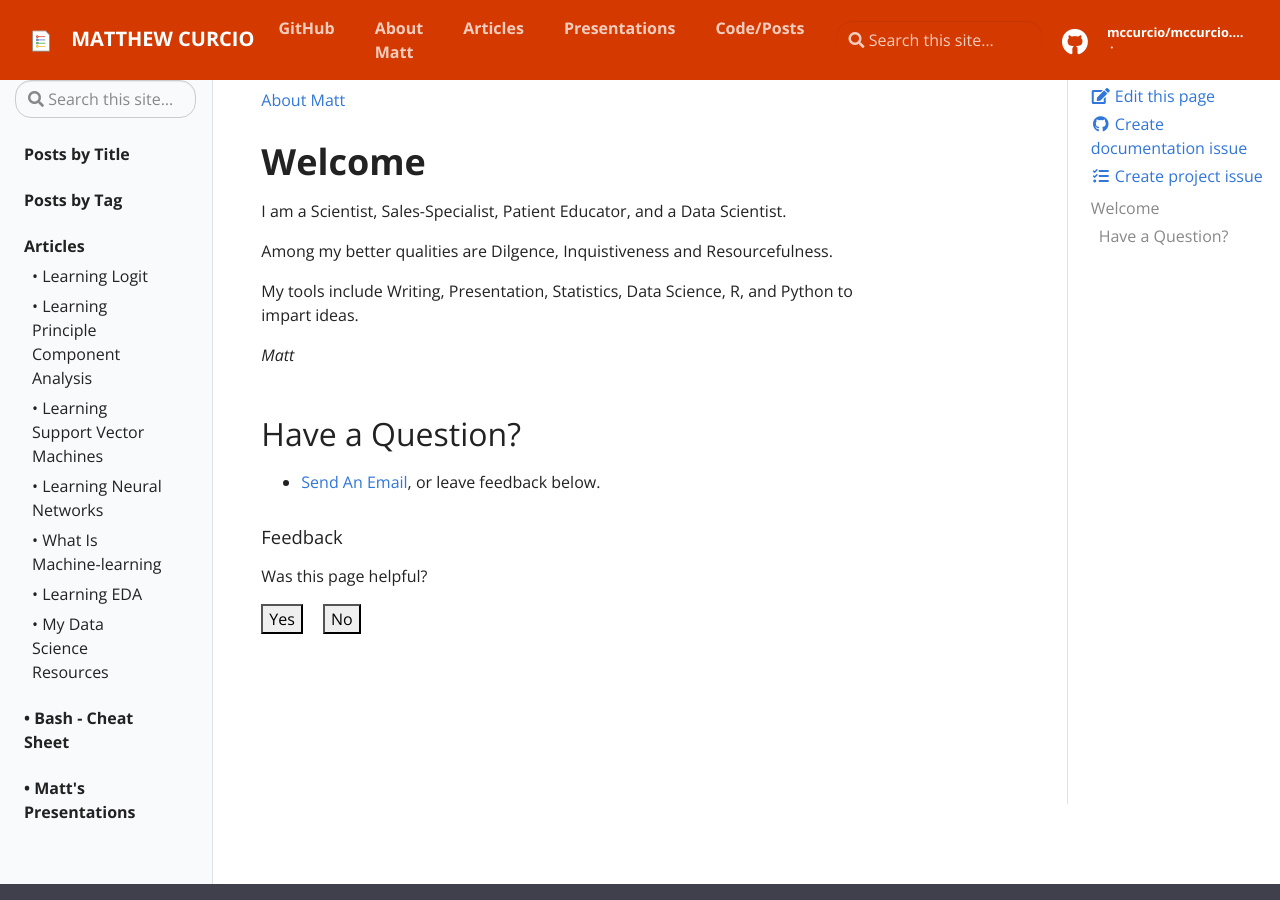
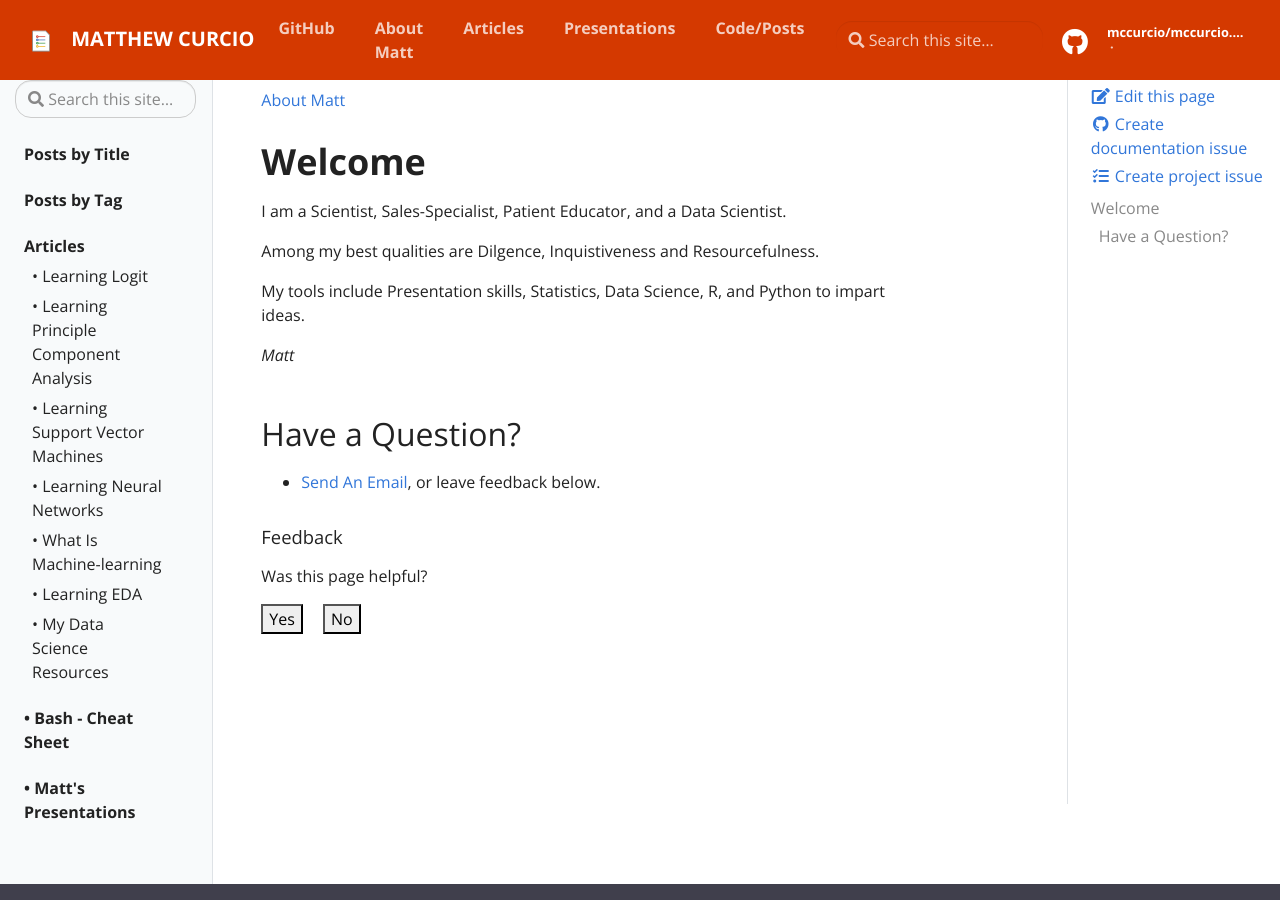
Before and after one commit to mccurcio/mccurcio.github.io, a Jekyll site: the page built from pages/about.md, in a window 1280 px wide and 900 px high. Built offline with Jekyll 4.4.1, drawn with Linux system fonts in a browser that asks for light colours.

Commit message:
Updated About page

```diff
--- a/pages/about.md
+++ b/pages/about.md
@@ -7,9 +7,9 @@ permalink: /about/
 
 I am a Scientist, Sales-Specialist, Patient Educator, and a Data Scientist.
 
-Among my better qualities are Dilgence, Inquistiveness and Resourcefulness.
+Among my best qualities are Dilgence, Inquistiveness and Resourcefulness.
 
-My tools include Writing, Presentation, Statistics, Data Science, R, and Python to impart ideas.
+My tools include Presentation skills, Statistics, Data Science, R, and Python to impart ideas.
 
 *Matt*
 
```
